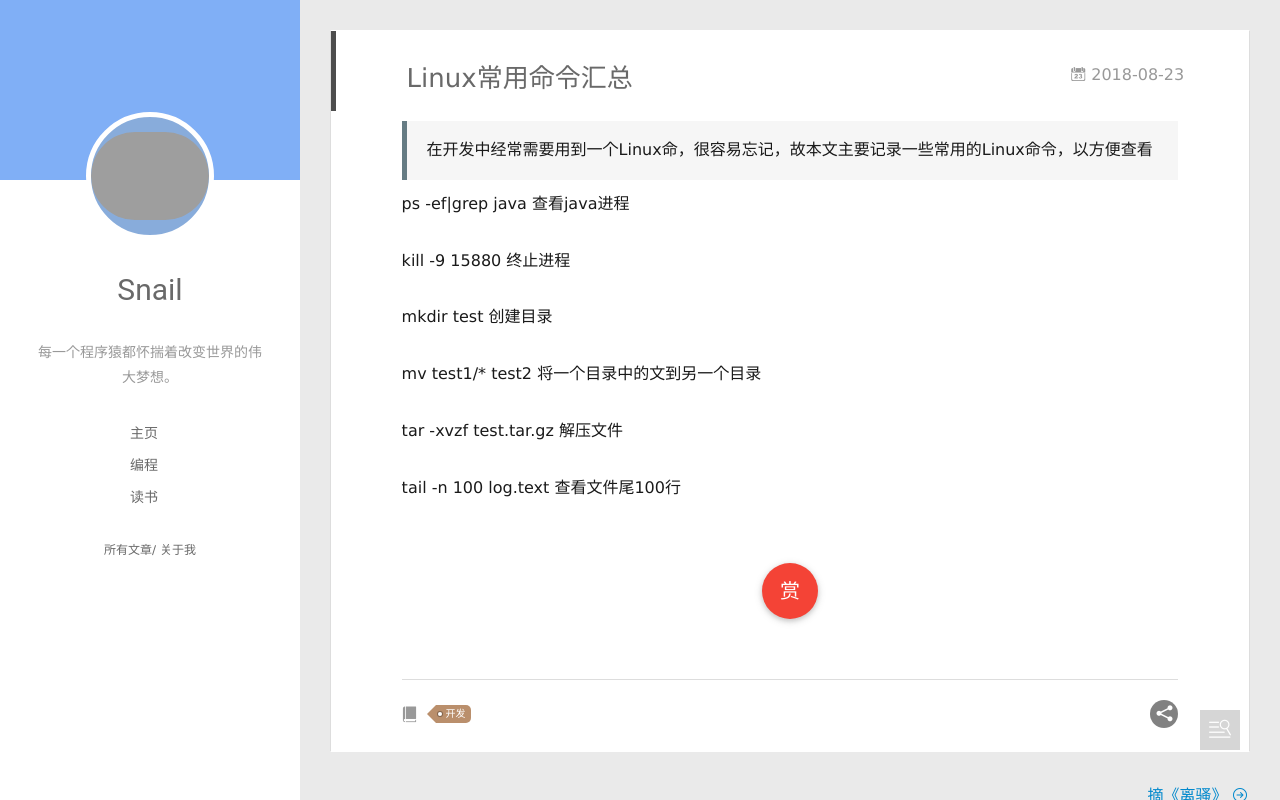
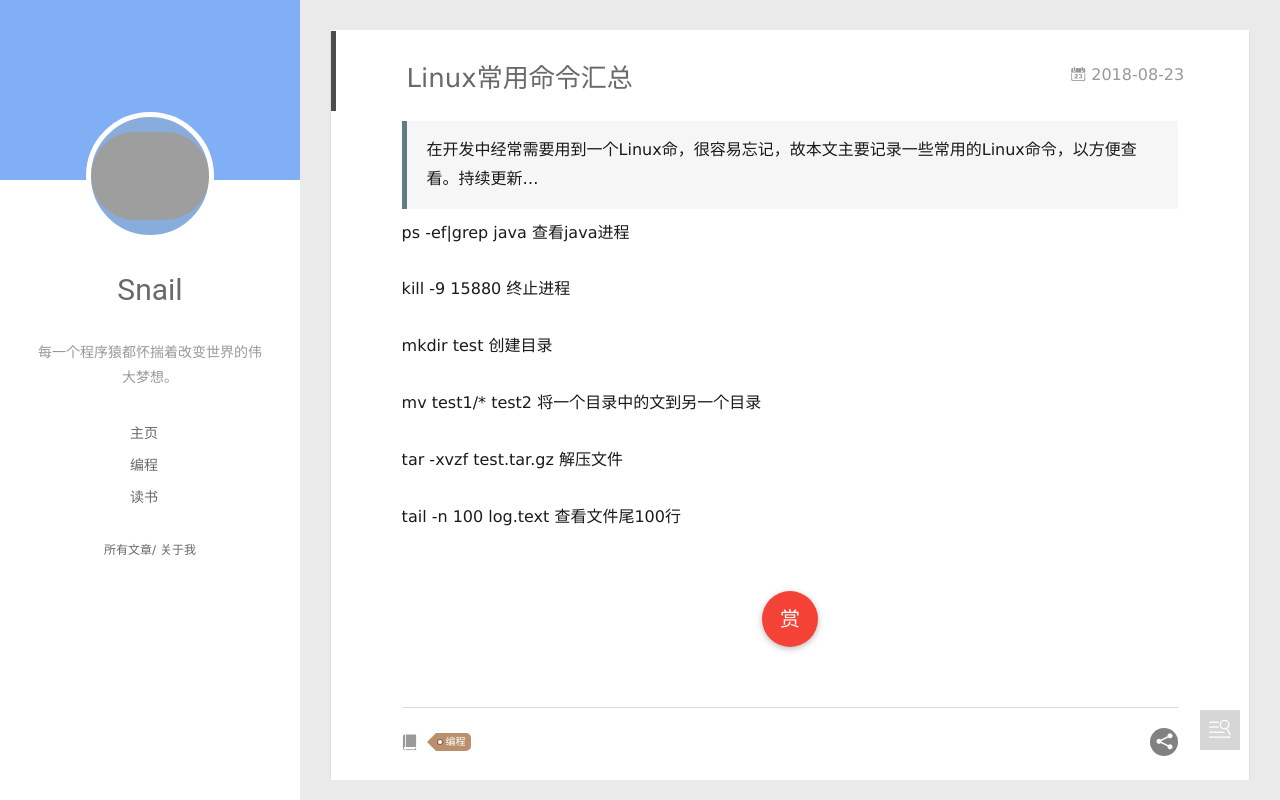
Before and after one commit to snail001/MyBlogs, a plain HTML site: page 2018/08/23/Linux常用命令汇总.html in a window 1280 px wide. Drawn offline with Linux system fonts and the light colour scheme; grey boxes are pictures that could not be loaded.

Commit message:
Site updated: 2018-08-23 14:00:10

```diff
--- a/2018/08/23/Linux常用命令汇总.html
+++ b/2018/08/23/Linux常用命令汇总.html
@@ -8,18 +8,18 @@
   <link rel="dns-prefetch" href="https://snail001.github.io">
   <title>Linux常用命令汇总 | Snail的博客</title>
   <meta name="viewport" content="width=device-width, initial-scale=1, maximum-scale=1">
-  <meta name="description" content="在开发中经常需要用到一个Linux命，很容易忘记，故本文主要记录一些常用的Linux命令，以方便查看  ps -ef|grep java   查看java进程 kill -9 15880      终止进程 mkdir test      创建目录 mv test1/*  test2   将一个目录中的文到另一个目录 tar -xvzf test.tar.gz   解压文件 tail -n 10">
+  <meta name="description" content="在开发中经常需要用到一个Linux命，很容易忘记，故本文主要记录一些常用的Linux命令，以方便查看。持续更新…  ps -ef|grep java   查看java进程 kill -9 15880      终止进程 mkdir test      创建目录 mv test1/*  test2   将一个目录中的文到另一个目录 tar -xvzf test.tar.gz   解压文件 tail">
 <meta name="keywords" content="Snail的博客|每一个程序猿都怀揣着改变世界的伟大梦想。">
 <meta property="og:type" content="article">
 <meta property="og:title" content="Linux常用命令汇总">
 <meta property="og:url" content="https://snail001.github.io/2018/08/23/Linux常用命令汇总.html">
 <meta property="og:site_name" content="Snail的博客">
-<meta property="og:description" content="在开发中经常需要用到一个Linux命，很容易忘记，故本文主要记录一些常用的Linux命令，以方便查看  ps -ef|grep java   查看java进程 kill -9 15880      终止进程 mkdir test      创建目录 mv test1/*  test2   将一个目录中的文到另一个目录 tar -xvzf test.tar.gz   解压文件 tail -n 10">
+<meta property="og:description" content="在开发中经常需要用到一个Linux命，很容易忘记，故本文主要记录一些常用的Linux命令，以方便查看。持续更新…  ps -ef|grep java   查看java进程 kill -9 15880      终止进程 mkdir test      创建目录 mv test1/*  test2   将一个目录中的文到另一个目录 tar -xvzf test.tar.gz   解压文件 tail">
 <meta property="og:locale" content="zh-CN">
-<meta property="og:updated_time" content="2018-08-23T05:52:53.532Z">
+<meta property="og:updated_time" content="2018-08-23T06:00:00.286Z">
 <meta name="twitter:card" content="summary">
 <meta name="twitter:title" content="Linux常用命令汇总">
-<meta name="twitter:description" content="在开发中经常需要用到一个Linux命，很容易忘记，故本文主要记录一些常用的Linux命令，以方便查看  ps -ef|grep java   查看java进程 kill -9 15880      终止进程 mkdir test      创建目录 mv test1/*  test2   将一个目录中的文到另一个目录 tar -xvzf test.tar.gz   解压文件 tail -n 10">
+<meta name="twitter:description" content="在开发中经常需要用到一个Linux命，很容易忘记，故本文主要记录一些常用的Linux命令，以方便查看。持续更新…  ps -ef|grep java   查看java进程 kill -9 15880      终止进程 mkdir test      创建目录 mv test1/*  test2   将一个目录中的文到另一个目录 tar -xvzf test.tar.gz   解压文件 tail">
 
     <link rel="alternative" href="/atom.xml" title="Snail的博客" type="application/atom+xml">
 
@@ -166,7 +166,7 @@
     <div class="article-entry" itemprop="articleBody">
 
         <blockquote>
-<p>在开发中经常需要用到一个Linux命，很容易忘记，故本文主要记录一些常用的Linux命令，以方便查看</p>
+<p>在开发中经常需要用到一个Linux命，很容易忘记，故本文主要记录一些常用的Linux命令，以方便查看。持续更新…</p>
 </blockquote>
 <p>ps -ef|grep java   查看java进程</p>
 <p>kill -9 15880      终止进程</p>
@@ -209,7 +209,7 @@
 		<ul class="article-tag-list">
 
         		<li class="article-tag-list-item">
-        			<a href="/categories/开发//" class="article-tag-list-link color3">开发</a>
+        			<a href="/categories/program//" class="article-tag-list-link color3">编程</a>
         		</li>
 
 		</ul>
```
Also changed, not shown: archives/2018/index.html (+1 -1 lines), archives/index.html (+1 -1 lines), categories/program/index.html (renamed from categories/开发/index.html, +3 -3 lines), index.html (+2 -2 lines).
